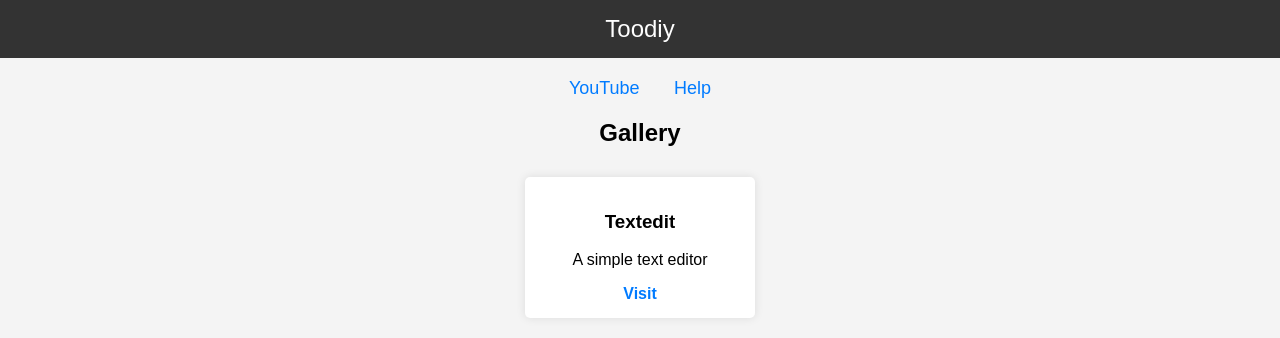
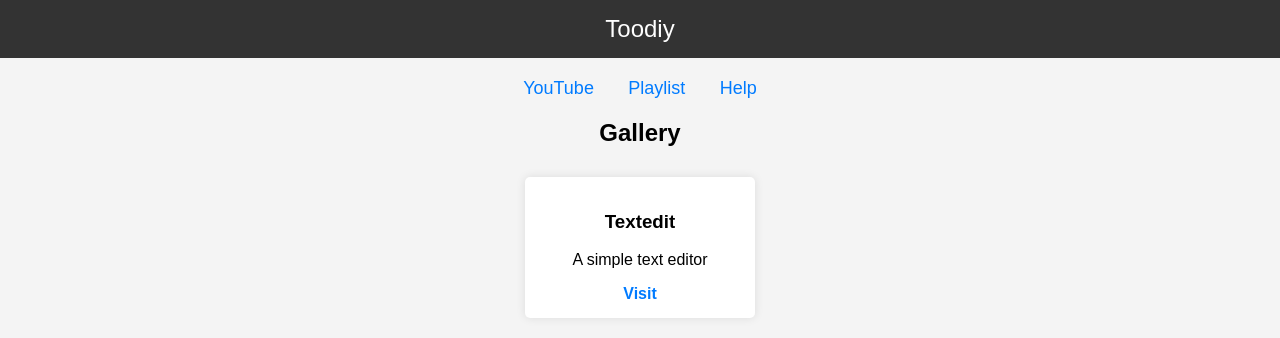
Before and after one commit to abceveryone/abceveryone.github.io, a plain HTML site: page index.html in a window 1280 px wide. Drawn offline with Linux system fonts and the light colour scheme.

Commit message:
Update index.html

```diff
--- a/index.html
+++ b/index.html
@@ -56,6 +56,7 @@
 
 <div class="links">
     <a href="https://www.youtube.com/@ivaansri1359" target="_blank">YouTube</a>
+<a href="https://youtube.com/playlist?list=PLYGMqlw1Q-NwOrA5BKXHeSYCzE5BJ-KmS&si=ol0kUOpHdLKYrIGQ">Playlist</a>
     <a href="http://youtube.com/post/Ugkx6loQWkwAWe-LqLYxP7usmSgmT6Fe9WGf?si=8DK2cUFxlYzsrBm3" target="_blank">Help</a>
 </div>
 
```
